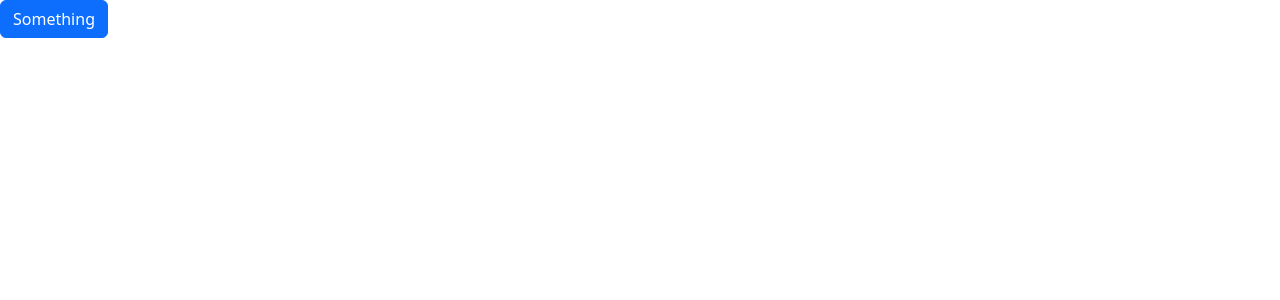
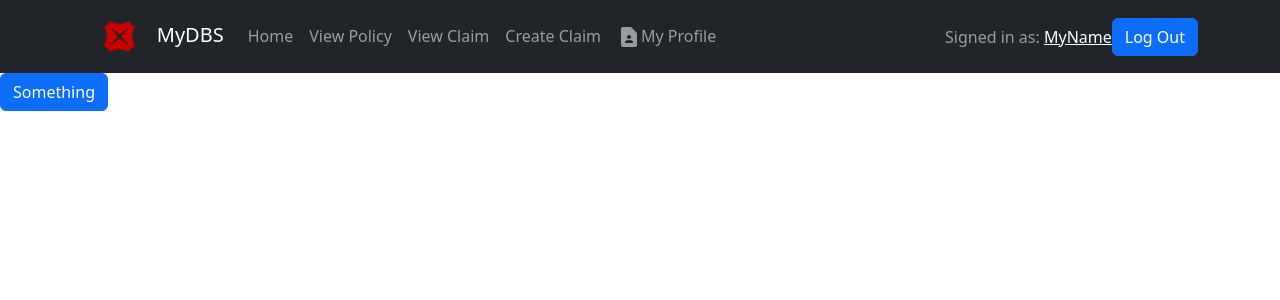
Before and after one commit to TheSpaceCuber/tt2_8, a React (Create React App) app in the folder frontend/tt2_8/: page /view_policy in a window 1280 px wide. Shown: the top 300 px of the page. Built offline with nearby package versions, Linux system fonts and the light colour scheme.

Commit message:
Update ViewPolicy.jsx

```diff
--- a/frontend/tt2_8/src/pages/ViewPolicy.jsx
+++ b/frontend/tt2_8/src/pages/ViewPolicy.jsx
@@ -1,10 +1,10 @@
 import Button from 'react-bootstrap/Button';
-
+import Navbar from '../Components/Navbar.jsx';
 
 function ViewPolicy() {
     return (
       <div>
-
+        <Navbar></Navbar>
         <Button>Something</Button>
 
       </div>
```
